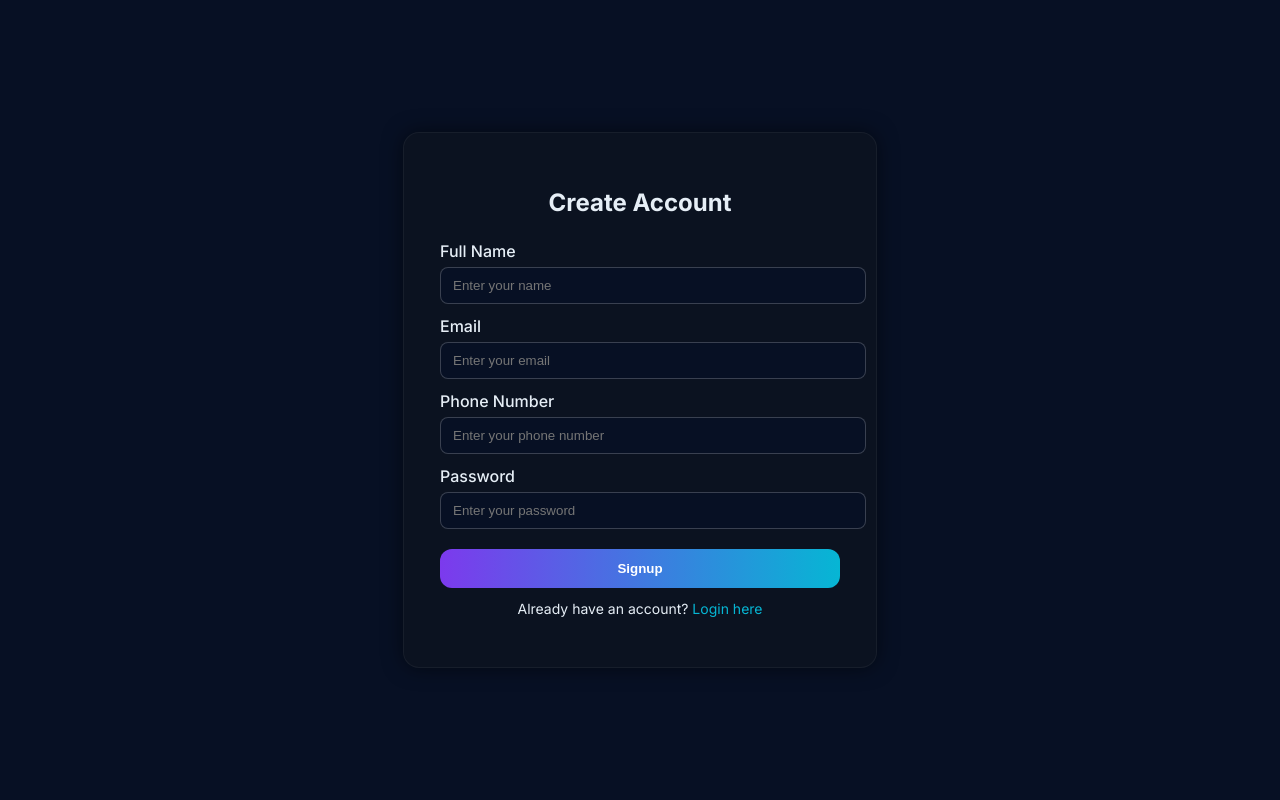
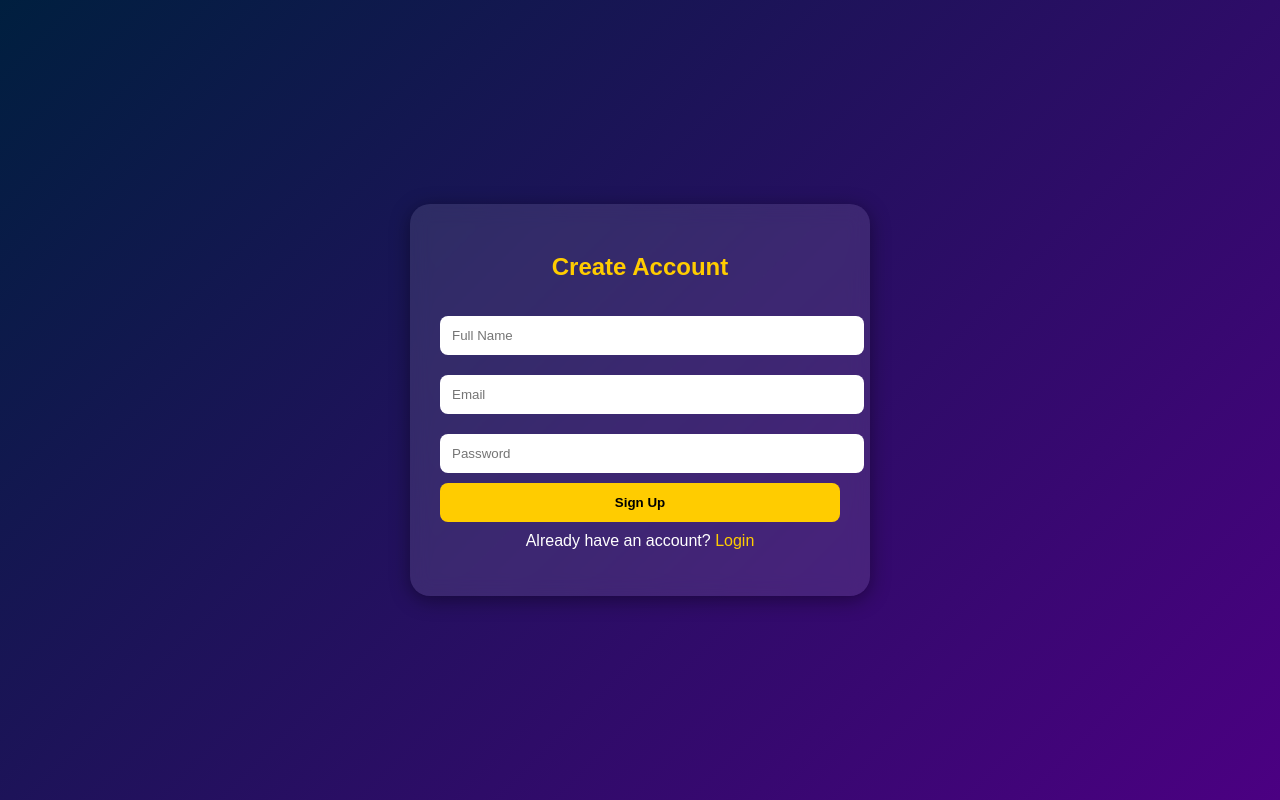
Before and after one commit to solvoroofficial/solvoro-website, a plain HTML site: page signup.html in a window 1280 px wide. Drawn offline with Linux system fonts and the light colour scheme.

Commit message:
Update signup.html

```diff
--- a/signup.html
+++ b/signup.html
@@ -1,126 +1,103 @@
 <!DOCTYPE html>
 <html lang="en">
 <head>
-  <meta charset="UTF-8">
-  <meta name="viewport" content="width=device-width, initial-scale=1.0">
-  <title>Solvoro — Signup</title>
-  <link rel="icon" href="favicon.png" type="image/png">
-  <link href="https://fonts.googleapis.com/css2?family=Inter:wght@400;500;600;700&display=swap" rel="stylesheet">
+  <meta charset="UTF-8" />
+  <meta name="viewport" content="width=device-width, initial-scale=1.0" />
+  <title>Sign Up | Solvoro</title>
   <style>
     body {
-      font-family: 'Inter', sans-serif;
-      background: #071024;
-      color: #e6eef6;
+      font-family: "Poppins", sans-serif;
+      background: linear-gradient(135deg, #001f3f, #4b0082);
+      color: #fff;
       display: flex;
+      justify-content: center;
       align-items: center;
-      justify-content: center;
-      min-height: 100vh;
+      height: 100vh;
       margin: 0;
     }
-    .signup-card {
-      background: #0b1220;
-      padding: 36px;
-      border-radius: 16px;
+    .container {
+      background: rgba(255, 255, 255, 0.1);
+      padding: 30px;
+      border-radius: 20px;
+      width: 90%;
       max-width: 400px;
+      backdrop-filter: blur(10px);
+      box-shadow: 0 4px 20px rgba(0,0,0,0.4);
+    }
+    h2 {
+      text-align: center;
+      margin-bottom: 25px;
+      color: #ffcc00;
+    }
+    input {
       width: 100%;
-      border: 1px solid rgba(255,255,255,0.05);
-      box-shadow: 0 0 20px rgba(0,0,0,0.5);
+      padding: 12px;
+      margin: 10px 0;
+      border: none;
+      border-radius: 8px;
+      outline: none;
     }
-    .signup-card h2 {
-      text-align: center;
-      margin-bottom: 24px;
-    }
-    .signup-card label {
-      display: block;
-      margin-top: 12px;
-      font-weight: 500;
-    }
-    .signup-card input {
+    button {
       width: 100%;
-      padding: 10px 12px;
-      margin-top: 6px;
+      padding: 12px;
+      border: none;
       border-radius: 8px;
-      border: 1px solid rgba(255,255,255,0.2);
-      background: #071024;
-      color: #e6eef6;
-    }
-    .signup-card button {
-      width: 100%;
-      margin-top: 20px;
-      padding: 12px;
-      border-radius: 12px;
-      border: none;
-      font-weight: 700;
-      background: linear-gradient(90deg,#7c3aed,#06b6d4);
-      color: #fff;
+      background: #ffcc00;
+      color: #000;
+      font-weight: 600;
       cursor: pointer;
       transition: 0.3s;
     }
-    .signup-card button:hover {
-      filter: brightness(0.95);
+    button:hover {
+      background: #ffd633;
     }
-    .signup-card p {
+    p {
       text-align: center;
-      margin-top: 12px;
-      font-size: 14px;
+      margin-top: 10px;
     }
-    .signup-card p a {
-      color: #06b6d4;
+    a {
+      color: #ffcc00;
       text-decoration: none;
     }
   </style>
 </head>
 <body>
-  <div class="signup-card">
+  <div class="container">
     <h2>Create Account</h2>
     <form id="signupForm">
-      <label for="name">Full Name</label>
-      <input type="text" id="name" required placeholder="Enter your name">
-
-      <label for="email">Email</label>
-      <input type="email" id="email" required placeholder="Enter your email">
-
-      <label for="phone">Phone Number</label>
-      <input type="text" id="phone" required placeholder="Enter your phone number">
-
-      <label for="password">Password</label>
-      <input type="password" id="password" required placeholder="Enter your password">
-
-      <button type="submit">Signup</button>
+      <input type="text" id="name" placeholder="Full Name" required />
+      <input type="email" id="email" placeholder="Email" required />
+      <input type="password" id="password" placeholder="Password" required />
+      <button type="submit">Sign Up</button>
     </form>
-    <p>Already have an account? <a href="login.html">Login here</a></p>
+    <p>Already have an account? <a href="login.html">Login</a></p>
   </div>
 
   <script>
-    const signupForm = document.getElementById('signupForm');
+    const API_URL = "https://solvoro-web-backend.onrender.com";
 
-    signupForm.addEventListener('submit', async (e) => {
+    document.getElementById("signupForm").addEventListener("submit", async (e) => {
       e.preventDefault();
-
-      const name = document.getElementById('name').value.trim();
-      const email = document.getElementById('email').value.trim();
-      const phone = document.getElementById('phone').value.trim();
-      const password = document.getElementById('password').value.trim();
+      const name = document.getElementById("name").value;
+      const email = document.getElementById("email").value;
+      const password = document.getElementById("password").value;
 
       try {
-        const res = await fetch('http://localhost:5000/signup', {
-          method: 'POST',
-          headers: { 'Content-Type': 'application/json' },
-          body: JSON.stringify({ name, email, phone, password })
+        const res = await fetch(`${API_URL}/api/signup`, {
+          method: "POST",
+          headers: { "Content-Type": "application/json" },
+          body: JSON.stringify({ name, email, password }),
         });
 
         const data = await res.json();
-
-        if(res.ok){
-          alert('Signup successful! You can now login.');
-          window.location.href = 'login.html';
+        if (res.ok) {
+          alert("✅ Signup successful! Now login.");
+          window.location.href = "login.html";
         } else {
-          alert(data.message || 'Signup failed!');
+          alert("⚠️ " + data.message);
         }
-
-      } catch(err) {
-        console.error(err);
-        alert('Server error! Please try again later.');
+      } catch (err) {
+        alert("Server error. Try again later.");
       }
     });
   </script>
```
